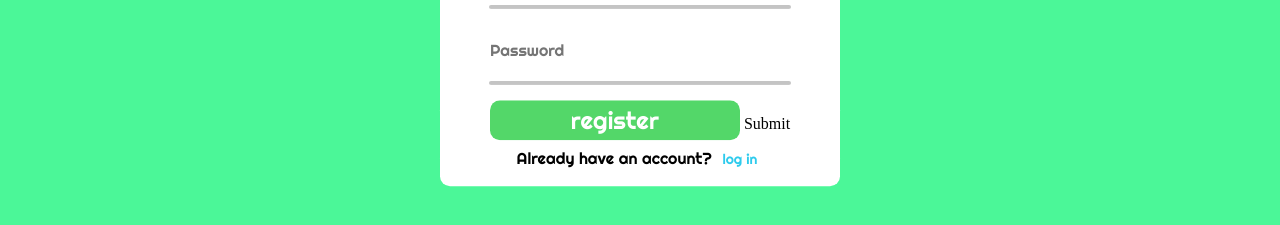
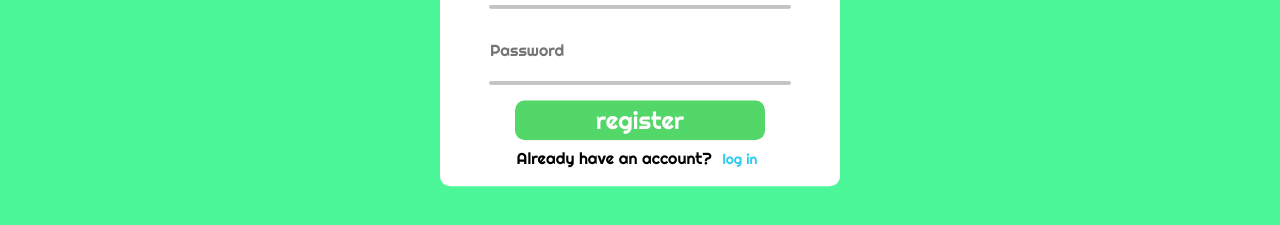
Before and after one commit to brettnguyen/WebProject, a website with bundled scripts: page Public/Register.html in a window 1280 px wide. Shown: the part 227-452 px from the top of the page. Built offline with nearby package versions, Linux system fonts and the light colour scheme; no server answers.

Commit message:
register

```diff
--- a/Public/Register.html
+++ b/Public/Register.html
@@ -51,7 +51,7 @@
 
 
         <div class="Register">
-          <input class="Registersubmit"  type="submit" value="register"> Submit </button>
+          <input class="Registersubmit"  type="submit" value="register"></button>
         </div>
         <div class="Register">
             <label class="Registermisc"> Already have an account? </label>
```
